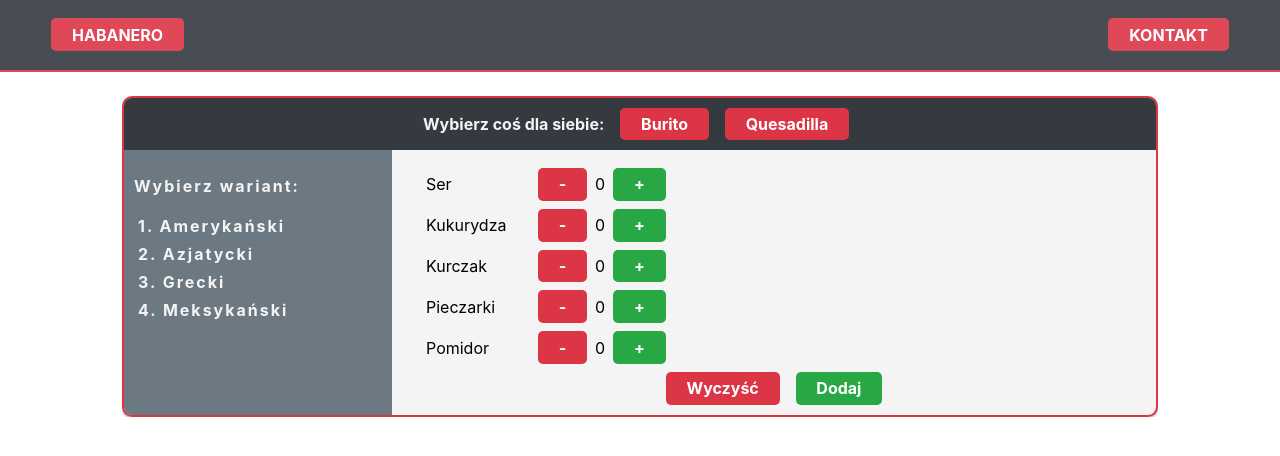
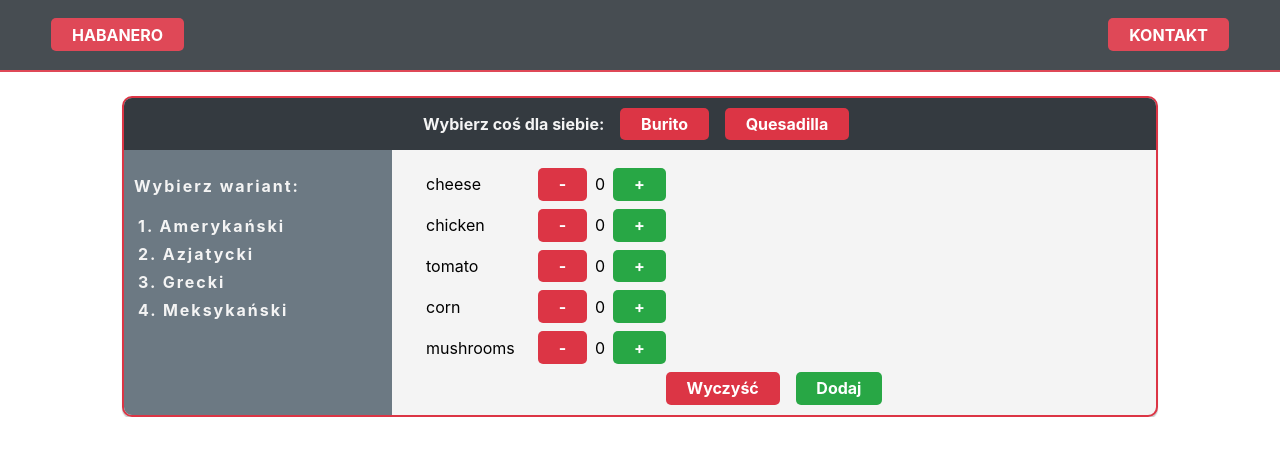
Before and after one commit to chrobak-adrian/Project, a React (Create React App) app in the folder habanero/: page /order in a window 1280 px wide. Shown: the top 456 px of the page. Built offline with nearby package versions, Linux system fonts and the light colour scheme.

Commit message:
update order state

```diff
--- a/habanero/src/shared/components/Order/Order.tsx
+++ b/habanero/src/shared/components/Order/Order.tsx
@@ -1,41 +1,41 @@
 import React from "react";
+import { DISHES } from "../../constants/common";
+import { IIngredient } from "../../types/IIngredient";
+import { ingredients } from "../../mocks/ingredientsResponse";
 
 interface IProps {}
+
 interface IState {
   orderType: number;
-  ingredients: {
-    cheese: 0;
-    chicken: 0;
-    tomato: 0;
-    corn: 0;
-    mushrooms: 0;
-  };
+  ingredients: IIngredient[];
+  dischKind: DISHES;
 }
 
 class Order extends React.Component<IProps, IState> {
   state = {
     orderType: 0,
+    dischKind: DISHES.BURITO,
+    ingredients
   } as IState;
-
   onBuritoSelect = () => this.setState({ orderType: 0 });
   onQuesadillaSelect = () => this.setState({ orderType: 1 });
 
-  render() {
-    const { orderType } = this.state;
+  render(): JSX.Element {
+    const { orderType, ingredients } = this.state;
     const orderQuesadillaType: Array<string> = [
       "Amerykańska",
       "Azjatycka",
       "Grecka",
-      "Meksykańska",
+      "Meksykańska"
     ];
     const orderBuritoType: Array<string> = [
       "Amerykański",
       "Azjatycki",
       "Grecki",
-      "Meksykański",
+      "Meksykański"
     ];
-    const ingredients = ["Ser", "Kukurydza", "Kurczak", "Pieczarki", "Pomidor"];
     console.log(this.state);
+
     return (
       <section className="order">
         <div className="order-container">
@@ -54,23 +54,21 @@ class Order extends React.Component<IProps, IState> {
             <p>Wybierz wariant:</p>
             {orderType === 0
               ? orderBuritoType.map((type: string, index: number) => (
-                  <div className="order-type" key={index}>{`${
-                    index + 1
-                  }. ${type}`}</div>
+                  <div className="order-type" key={index}>{`${index +
+                    1}. ${type}`}</div>
                 ))
               : orderQuesadillaType.map((type: string, index: number) => (
-                  <div className="order-type" key={index}>{`${
-                    index + 1
-                  }. ${type}`}</div>
+                  <div className="order-type" key={index}>{`${index +
+                    1}. ${type}`}</div>
                 ))}
           </div>
           <div className="order-content">
             <div>
-              {ingredients.map((ingidient: string, index: number) => (
+              {ingredients.map((ingidient: IIngredient, index: number) => (
                 <div key={index} className="ingredient-row">
-                  <div className="ingredient-name">{ingidient}</div>
+                  <div className="ingredient-name">{ingidient.name}</div>
                   <div className="btn btn-danger">-</div>
-                  <div>0</div>
+                  <div>{ingidient.value}</div>
                   <div className="btn btn-success">+</div>
                 </div>
               ))}
--- /dev/null
+++ b/habanero/src/shared/constants/common.ts
@@ -0,0 +1,4 @@
+export enum DISHES {
+  QUESADILLA = "QUESADILLA",
+  BURITO = "BURITO"
+}
--- /dev/null
+++ b/habanero/src/shared/mocks/ingredientsResponse.ts
@@ -0,0 +1,32 @@
+export const ingredients: object = [
+  {
+    id: 0,
+    name: "cheese",
+    value: 0,
+    price: 1
+  },
+  {
+    id: 1,
+    name: "chicken",
+    value: 0,
+    price: 2
+  },
+  {
+    id: 2,
+    name: "tomato",
+    value: 0,
+    price: 0.5
+  },
+  {
+    id: 3,
+    name: "corn",
+    value: 0,
+    price: 1
+  },
+  {
+    id: 4,
+    name: "mushrooms",
+    value: 0,
+    price: 3
+  }
+];
--- /dev/null
+++ b/habanero/src/shared/types/IIngredient.ts
@@ -0,0 +1,5 @@
+export interface IIngredient {
+  name: string;
+  value: number;
+  price: number;
+}
```
